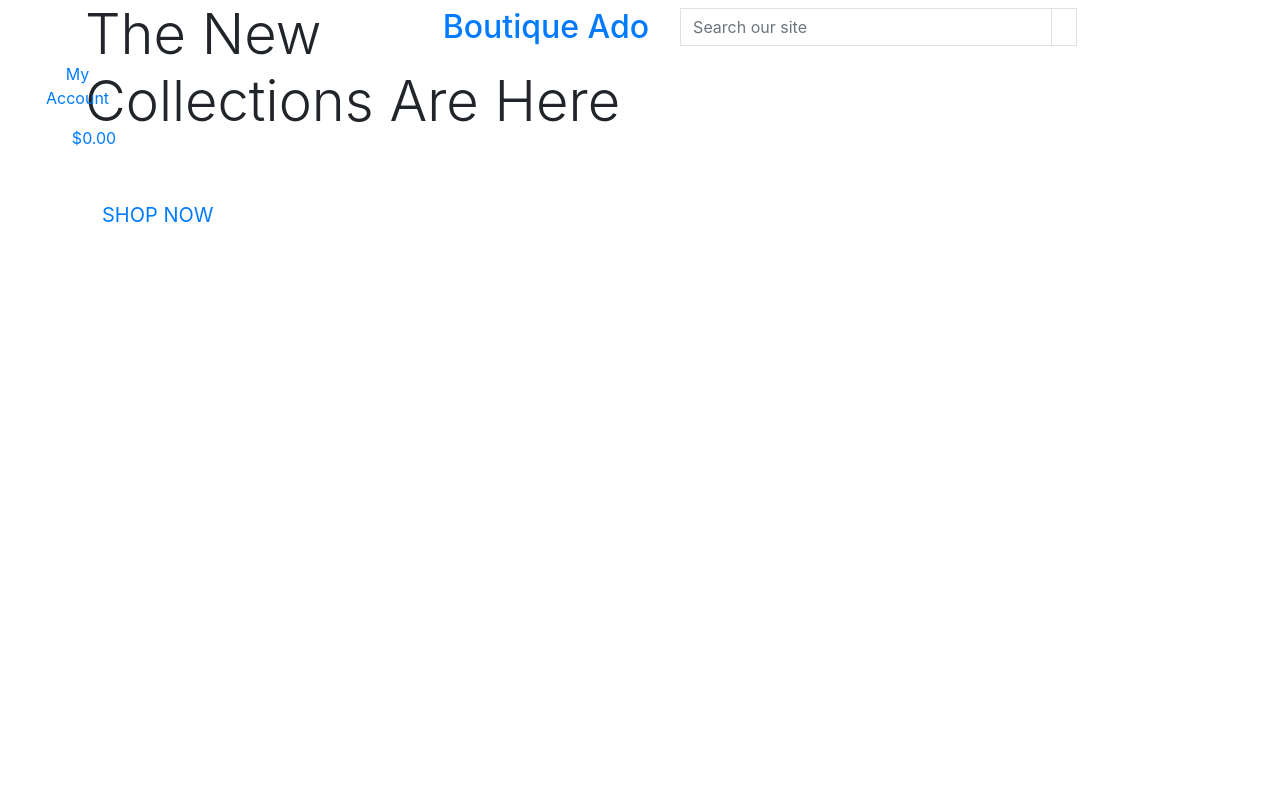
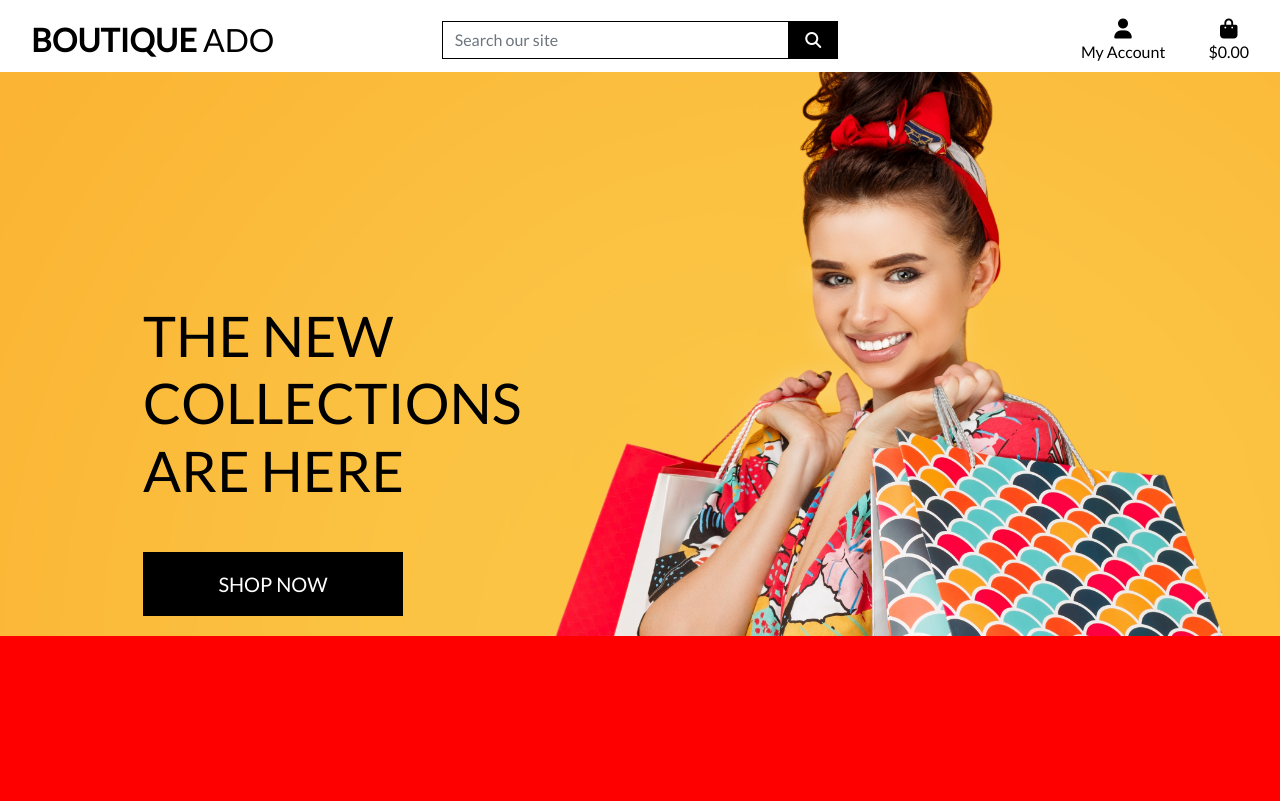
Before and after one commit to michellelclement/boutique-ado_v1, a Django app: page / in a window 1280 px wide. Before the commit the page ends 222 px from the top, so only its background shows below. Run offline with Django 3.2, Linux system fonts and the light colour scheme; some libraries are stand-ins or nearby versions.

Commit message:
Start css

```diff
--- /dev/null
+++ b/static/css/base.css
@@ -0,0 +1,82 @@
+html {
+    height: 100%;
+    background-color: red;
+}
+
+body {
+    background: url('/media/homepage_background_cropped.jpg') no-repeat center center fixed;
+    background-size: cover;
+    height: calc(100vh - 164px);
+    color: #555;
+    font-family: 'Lato';
+}
+
+/* from Bulma */
+.icon {
+    align-items: center;
+    display: inline-flex;
+    justify-content: center;
+    height: 1.5rem;
+    width: 1.5rem;
+}
+
+.logo-font {
+    text-transform: uppercase;
+}
+
+.main-logo-link {
+    width: fit-content;
+}
+
+.shop-now-button {
+    background: black;
+    color: white;
+    min-width: 260px;
+}
+
+.btn-black {
+    background: black;
+    color: white;
+}
+
+.shop-now-button:hover,
+.shop-now-button:active,
+.shop-now-button:focus,
+.btn-black:hover,
+.btn-black:active,
+.btn-black:focus {
+    background: #222;
+    color: white;
+}
+
+.text-black {
+    color: #000 !important;
+}
+
+.border-black {
+    border: 1px solid black !important;
+}
+
+/* -------------------------------- Media Queries */
+
+/* Slightly larger container on xl screens */
+@media (min-width: 1200px) {
+  .container {
+    max-width: 80%;
+  }
+}
+
+/* fixed top navbar only on medium and up */
+@media (min-width: 992px) {
+    .fixed-top-desktop-only {
+        position: fixed;
+        top: 0;
+        right: 0;
+        left: 0;
+        z-index: 1030;
+    }
+
+    .header-container {
+        padding-top: 164px;
+    }
+}
--- a/templates/base.html
+++ b/templates/base.html
@@ -16,12 +16,15 @@
 	{% block corecss %}
 	<link rel="stylesheet" href="https://maxcdn.bootstrapcdn.com/bootstrap/4.0.0/css/bootstrap.min.css"
 		integrity="sha384-Gn5384xqQ1aoWXA+058RXPxPg6fy4IWvTNh0E263XmFcJlSAwiGgFAW/dAiS6JXm" crossorigin="anonymous">
+	<link rel="stylesheet" href="https://fonts.googleapis.com/css?family=Lato&display=swap">
+	<link rel="stylesheet" href="{% static 'css/base.css' %}">
 	{% endblock %}
 
 	{% block extra_css %}
 	{% endblock %}
 
 	{% block corejs %}
+	<script src="https://kit.fontawesome.com/e9c73d7092.js" crossorigin="anonymous"></script>
     <script src="https://code.jquery.com/jquery-3.2.1.slim.min.js"
 		integrity="sha384-KJ3o2DKtIkvYIK3UENzmM7KCkRr/rE9/Qpg6aAZGJwFDMVNA/GpGFF93hXpG5KkN" crossorigin="anonymous">
 	</script>
@@ -42,11 +45,12 @@
 
 <body>
 	<header class="container-fluid fixed-top">
-		<div class="row">
-			<div class="col-12 col-lg-4 my-auto py-1 py-lg-0 text-center text-lg-left"></div>
+		<div id="topnav" class="row bg-white pt-lg-2 d-none d-lg-flex">
+			<div class="col-12 col-lg-4 my-auto py-1 py-lg-0 text-center text-lg-left">
 				<a href="{% url 'home' %}" class="nav-link main-logo-link">
-				<h2 class="logo-font text-black my-0">Boutique Ado</h2>
+					<h2 class="logo-font text-black my-0"><strong>Boutique</strong> Ado</h2>
 				</a>
+			</div>
 			<div class="col-12 col-lg-4 my-auto py-1 py-lg-0">
 				<form method="GET" action="">
 					<div class="input-group w-100">
@@ -61,7 +65,6 @@
 					</div>
 				</form>
 			</div>
-			<div class="col-12 col-lg-4 my-auto py-1 py-lg-0">
 			<div class="col-12 col-lg-4 my-auto py-1 py-lg-0">
 				<ul class="list-inline list-unstyled text-center text-lg-right my-0">
 					<li class="list-inline-item dropdown">
@@ -86,7 +89,8 @@
 						</div>
 					</li>
 					<li class="list-inline-item">
-                        <a class="{% if grand_total %}text-info font-weight-bold{% else %}text-black{% endif %} nav-link" href="">
+						<a class="{% if grand_total %}text-info font-weight-bold{% else %}text-black{% endif %} nav-link"
+							href="">
 							<div class="text-center">
 								<div><i class="fas fa-shopping-bag fa-lg"></i></div>
 								<p class="my-0">
@@ -102,8 +106,8 @@
 				</ul>
 			</div>
 		</div>
-		</div>
 	</header>
+
 
 	{% if messages %}
 	<div class="message-container"></div>
```
Also changed, not shown: media/homepage_background_cropped.jpg (added). Lines whose indentation alone changed are shown as unchanged.
